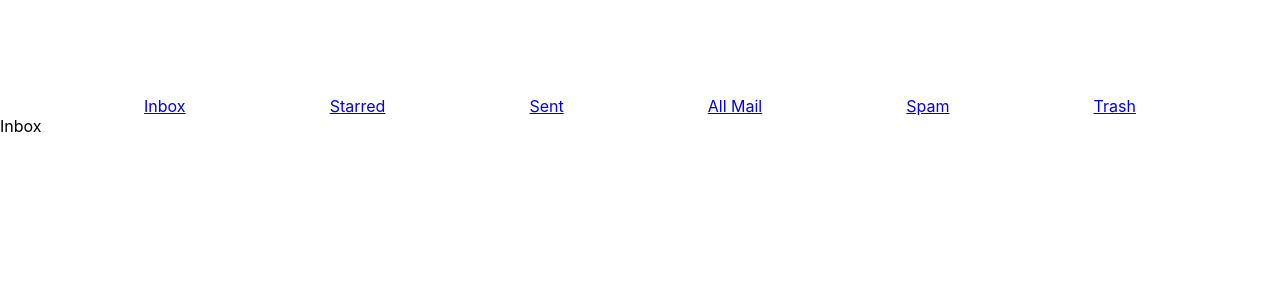
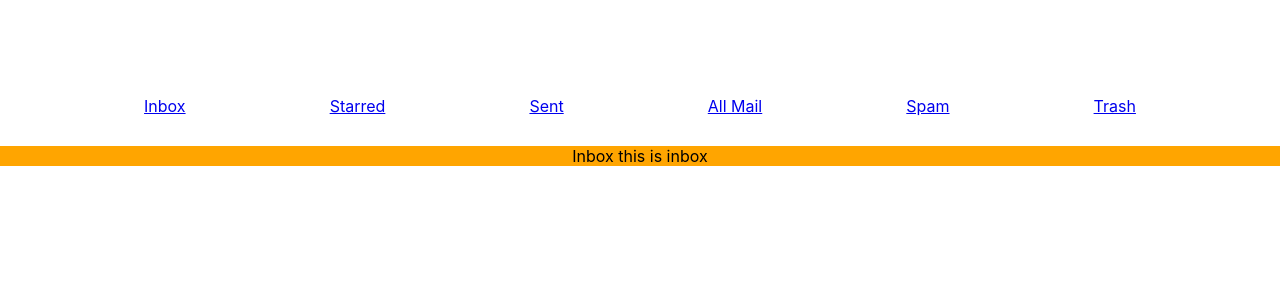
Before and after one commit to milosrancic/reactjs-gmail-clone, a React (Create React App) app: page /reactjs-gmail-clone/inbox in a window 1280 px wide. Shown: the top 300 px of the page. Built offline with nearby package versions, Linux system fonts and the light colour scheme; the HTML template or start-up script is replaced by a standard one.

Commit message:
created basic functioning for each component

```diff
--- a/src/components/Side/AllMail/AllMail.js
+++ b/src/components/Side/AllMail/AllMail.js
@@ -1,10 +1,12 @@
-import React from 'react'
+import React from 'react';
+import Hoc from "../../Hoc";
+
 
 const AllMail = () => {
   return (
-    <div>
+    <Hoc>
       ALL MAIL
-    </div>
+    </Hoc>
   )
 }
 
--- a/src/components/Side/Inbox/Inbox.js
+++ b/src/components/Side/Inbox/Inbox.js
@@ -1,10 +1,12 @@
-import React from 'react'
+import React from 'react';
+import Layout from '../../Layout';
+import Hoc from "../../Hoc";
 
-const Inbox = () => {
+const Inbox = (props) => {
   return (
-    <div>
-      Inbox
-    </div>
+    <Hoc>
+      <p>Inbox this is inbox</p>
+    </Hoc>
   )
 }
 
--- a/src/components/Side/Sent/Sent.js
+++ b/src/components/Side/Sent/Sent.js
@@ -1,10 +1,11 @@
 import React from 'react'
+import Hoc from "../../Hoc";
 
 const Sent = () => {
   return (
-    <div>
+    <Hoc>
       SENT
-    </div>
+    </Hoc>
   )
 }
 
--- a/src/components/Side/Spam/Spam.js
+++ b/src/components/Side/Spam/Spam.js
@@ -1,10 +1,11 @@
-import React from 'react'
+import React from 'react';
+import Hoc from "../../Hoc";
 
 const Spam = () => {
   return (
-    <div>
+    <Hoc>
       SPAM
-    </div>
+    </Hoc>
   )
 }
 export default Spam;
--- a/src/components/Side/Starred/Starred.js
+++ b/src/components/Side/Starred/Starred.js
@@ -1,10 +1,11 @@
-import React from 'react'
+import React from 'react';
+import Hoc from "../../Hoc";
 
 const Starred = () => {
   return (
-    <div>
+    <Hoc>
       STARRED
-    </div>
+    </Hoc>
   )
 }
 export default Starred;
--- a/src/components/Side/Trash/Trash.js
+++ b/src/components/Side/Trash/Trash.js
@@ -1,10 +1,12 @@
-import React from 'react'
+import React from 'react';
+import Hoc from "../../Hoc";
+
 
 const Trash = () => {
   return (
-    <div>
+    <Hoc>
       TRASH
-    </div>
+    </Hoc>
   )
 }
 export default Trash;
--- a/src/container/App.js
+++ b/src/container/App.js
@@ -2,7 +2,6 @@ import React, { Component } from 'react';
 import './App.scss';
 
 import Layout from "../components/Layout";
-import Content from "../components/Content";
 
 class App extends Component {
   // constructor(props) {
@@ -22,7 +21,8 @@ class App extends Component {
   render() {
     return (
       <div className="App">
-        <Layout prop="passed prop from APP" state={this.state} />
+        {/* <Layout prop="passed prop from APP" state={this.state} /> */}
+        <Layout />
       </div>
     )
   }
```
